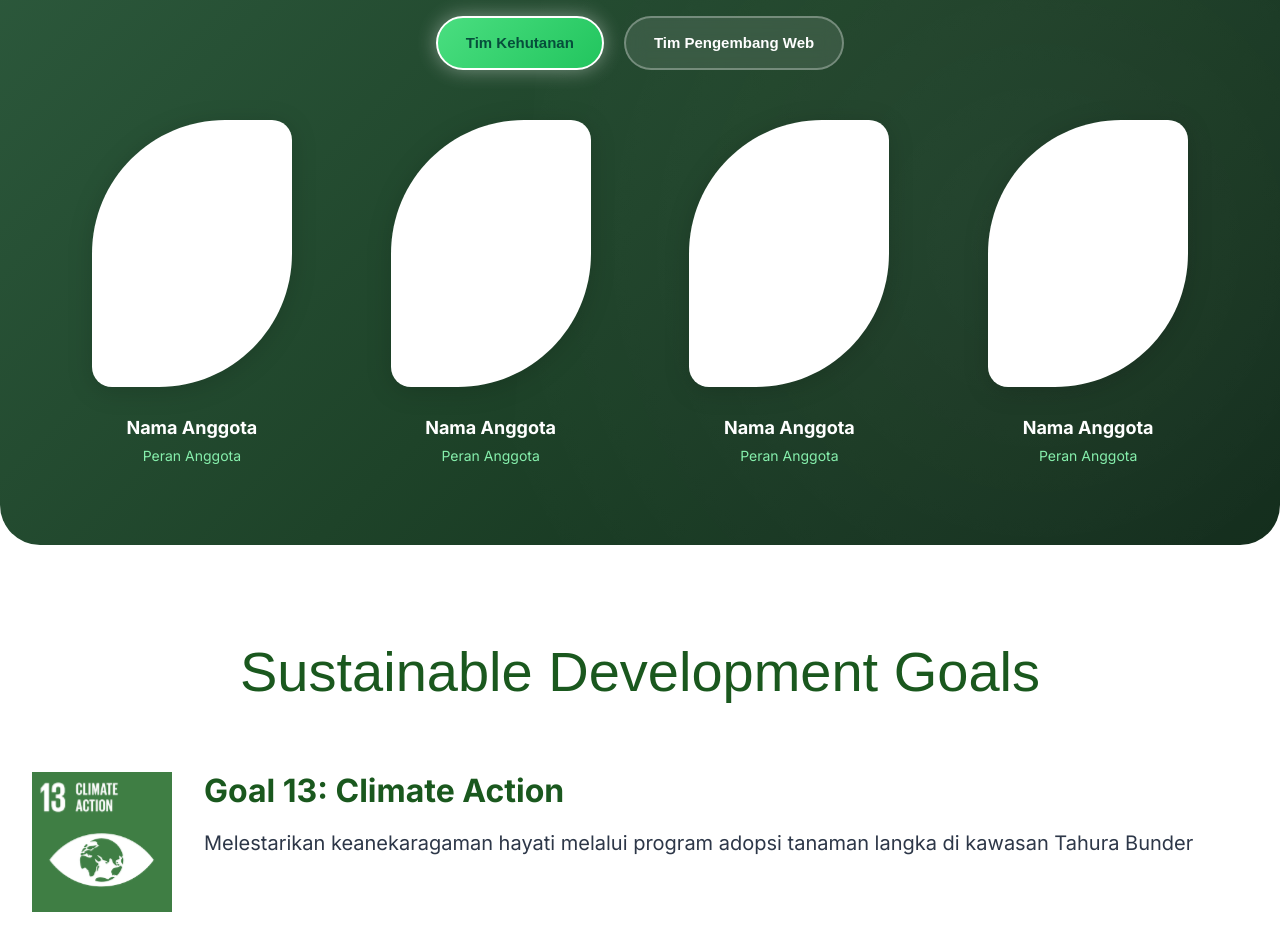
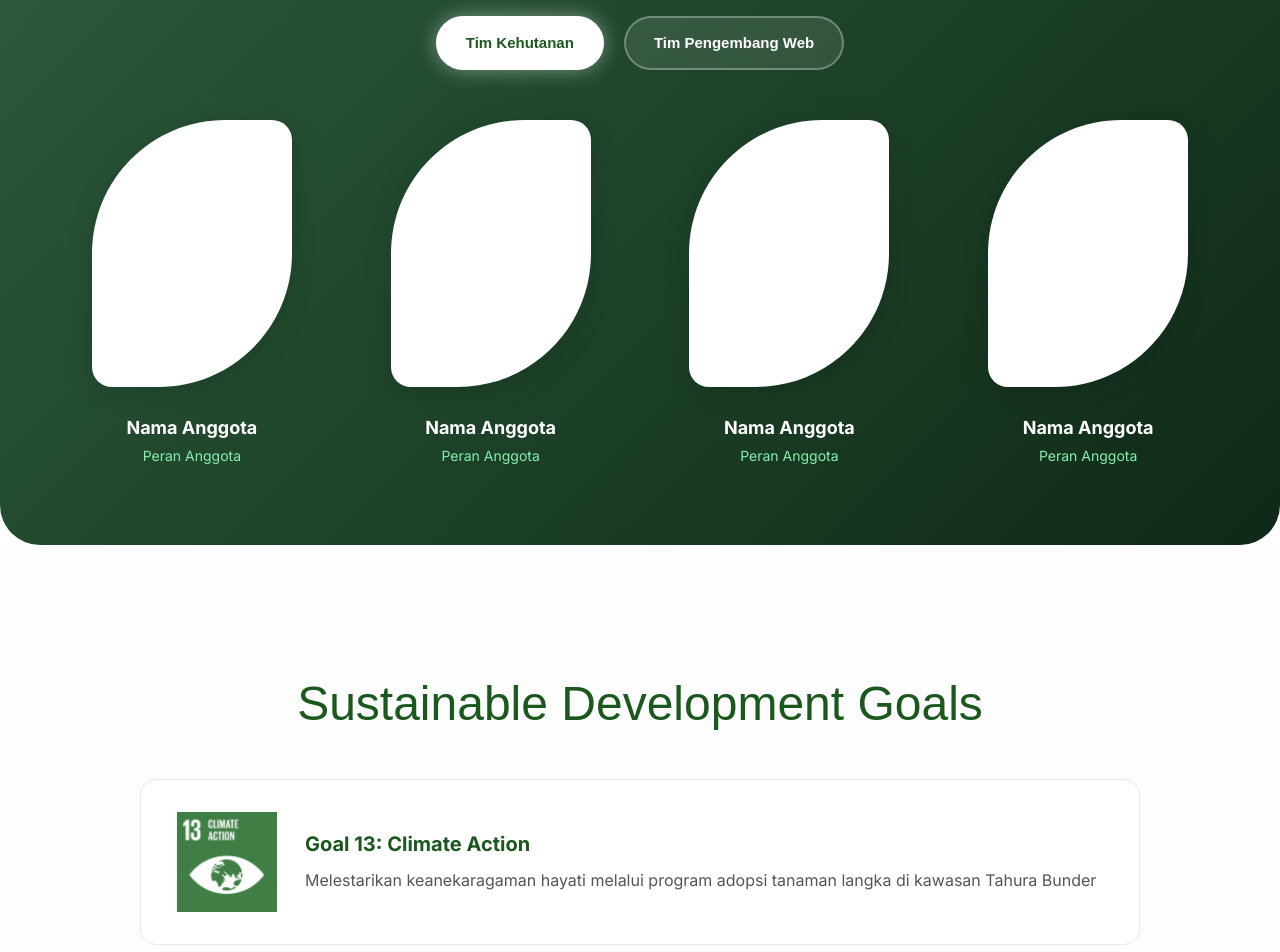
Before and after one commit to PohonKu/Frontend, a Next.js app: page / in a window 1280 px wide. Shown: the part 2520-3472 px from the top of the page. Built offline with nearby package versions, Linux system fonts and the light colour scheme; a web font is replaced by a local one.

Commit message:
feat: goals and teamMember section UI revison

```diff
--- a/src/components/home/GoalsSection.css
+++ b/src/components/home/GoalsSection.css
@@ -2,56 +2,48 @@
 
 .goals-section {
   width: 100%;
+  min-height: 90vh;
+  display: flex;
+  align-items: center;
   padding: 48px 16px;
   margin: 0;
-  background-color: #ffffff;
+  background-color: #FDFDFD;
 }
 
 @media (min-width: 640px) {
   .goals-section {
-    padding: 60px 20px;
+    padding: 56px 20px;
   }
 }
 
 @media (min-width: 768px) {
   .goals-section {
-    padding: 80px 32px;
+    padding: 64px 32px;
   }
 }
 
 @media (min-width: 1024px) {
   .goals-section {
-    padding: 96px 32px;
-  }
-}
-
-@media (min-width: 1400px) {
-  .goals-section {
-    padding: 120px 20px;
+    padding: 72px 48px;
   }
 }
 
 /* Container */
 .goals-container {
   width: 100%;
-  max-width: 1400px;
+  max-width: 1000px;
   margin: 0 auto;
 }
 
-/* Section Title — Mobile-first sizing */
+/* Section Title */
 .goals-title {
   font-family: var(--font-tilt), 'Tilt Warp', cursive;
   font-weight: 400;
-  font-style: normal;
   font-size: 28px;
   line-height: 1.1;
-  letter-spacing: 0%;
-  vertical-align: middle;
   color: #1A581E;
   text-align: center;
   margin: 0 0 32px 0;
-  word-break: break-word;
-  overflow-wrap: break-word;
 }
 
 @media (min-width: 480px) {
@@ -63,107 +55,79 @@
 
 @media (min-width: 640px) {
   .goals-title {
-    font-size: 40px;
-    margin-bottom: 44px;
+    font-size: 36px;
+    margin-bottom: 40px;
   }
 }
 
 @media (min-width: 768px) {
   .goals-title {
-    font-size: 48px;
-    margin-bottom: 56px;
+    font-size: 42px;
+    margin-bottom: 48px;
   }
 }
 
 @media (min-width: 1024px) {
   .goals-title {
-    font-size: 52px;
-    margin-bottom: 64px;
+    font-size: 48px;
   }
 }
 
-@media (min-width: 1200px) {
-  .goals-title {
-    font-size: 56px;
-    margin-bottom: 70px;
-  }
-}
-
-/* SDG List - VERTICAL STACK */
+/* SDG List */
 .sdg-list {
   display: flex;
   flex-direction: column;
-  gap: 28px;
+  gap: 16px;
 }
 
 @media (min-width: 640px) {
   .sdg-list {
-    gap: 40px;
+    gap: 20px;
   }
 }
 
-@media (min-width: 768px) {
-  .sdg-list {
-    gap: 50px;
-  }
-}
-
-@media (min-width: 1024px) {
-  .sdg-list {
-    gap: 60px;
-  }
-}
-
-@media (min-width: 1400px) {
-  .sdg-list {
-    gap: 80px;
-  }
-}
-
-/* SDG Item — Mobile-first: stacked vertically */
+/* SDG Item Card */
 .sdg-item {
   display: flex;
   flex-direction: column;
   align-items: center;
   text-align: center;
-  gap: 12px;
-  background: transparent;
-  border: none;
-  box-shadow: none;
-  padding: 0;
+  gap: 16px;
+  background: #fff;
+  border: 1px solid #e8e8e8;
+  border-radius: 16px;
+  padding: 24px;
+  transition: transform 0.3s ease, border-color 0.3s ease, box-shadow 0.3s ease;
+  cursor: default;
+}
+
+.sdg-item:hover {
+  transform: translateY(-4px);
+  border-color: #1A581E;
+  box-shadow: 0 8px 24px rgba(26, 88, 30, 0.08);
 }
 
 @media (min-width: 640px) {
   .sdg-item {
     flex-direction: row;
-    align-items: flex-start;
+    align-items: center;
     text-align: left;
-    gap: 20px;
+    gap: 24px;
+    padding: 28px 32px;
   }
 }
 
 @media (min-width: 768px) {
   .sdg-item {
     gap: 28px;
-  }
-}
-
-@media (min-width: 1024px) {
-  .sdg-item {
-    gap: 32px;
-  }
-}
-
-@media (min-width: 1400px) {
-  .sdg-item {
-    gap: 40px;
+    padding: 32px 36px;
   }
 }
 
 /* SDG Icon Block */
 .sdg-icon {
-  width: 70px;
-  height: 70px;
+  width: 64px;
+  height: 64px;
   display: flex;
   align-items: center;
   justify-content: center;
@@ -172,22 +136,15 @@
 
 @media (min-width: 640px) {
   .sdg-icon {
-    width: 100px;
-    height: 100px;
+    width: 80px;
+    height: 80px;
   }
 }
 
 @media (min-width: 768px) {
   .sdg-icon {
-    width: 120px;
-    height: 120px;
-  }
-}
-
-@media (min-width: 1024px) {
-  .sdg-icon {
-    width: 140px;
-    height: 140px;
+    width: 100px;
+    height: 100px;
   }
 }
 
@@ -201,42 +158,35 @@
 .sdg-content {
   display: flex;
   flex-direction: column;
-  gap: 10px;
+  gap: 8px;
   flex: 1;
 }
 
 @media (min-width: 768px) {
   .sdg-content {
-    gap: 16px;
+    gap: 10px;
   }
 }
 
 /* Title */
 .sdg-title {
   font-family: var(--font-sans), 'Inter', sans-serif;
-  font-size: 18px;
+  font-size: 16px;
   font-weight: 700;
   color: #1A581E;
   margin: 0;
-  line-height: 1.2;
+  line-height: 1.3;
 }
 
 @media (min-width: 640px) {
   .sdg-title {
-    font-size: 22px;
-    text-align: left;
+    font-size: 18px;
   }
 }
 
 @media (min-width: 768px) {
   .sdg-title {
-    font-size: 28px;
-  }
-}
-
-@media (min-width: 1024px) {
-  .sdg-title {
-    font-size: 32px;
+    font-size: 20px;
   }
 }
 
@@ -245,26 +195,19 @@
   font-family: var(--font-sans), 'Inter', sans-serif;
   font-size: 14px;
   font-weight: 400;
-  color: #2d3748;
+  color: #555;
   margin: 0;
-  line-height: 1.6;
+  line-height: 1.7;
 }
 
 @media (min-width: 640px) {
   .sdg-description {
-    font-size: 16px;
-    text-align: left;
+    font-size: 15px;
   }
 }
 
 @media (min-width: 768px) {
   .sdg-description {
-    font-size: 18px;
+    font-size: 16px;
   }
 }
-
-@media (min-width: 1024px) {
-  .sdg-description {
-    font-size: 20px;
-  }
-}
--- a/src/components/home/TeamMember.css
+++ b/src/components/home/TeamMember.css
@@ -55,33 +55,10 @@
 
 /* WEB TEAM - Gray/Green Gradient from palette */
 .team-member-container.web {
-  background: linear-gradient(135deg, #1A581E 0%, #2B2B2B 40%, #8B8B8B 100%);
+  background: linear-gradient(135deg, #2B2B2B 0%, #1A1A1A 100%);
 }
 
-/* Decorative background elements */
-.team-member-container::before {
-  content: '';
-  position: absolute;
-  top: -50%;
-  right: -20%;
-  width: 80%;
-  height: 200%;
-  background: radial-gradient(circle, rgba(255, 255, 255, 0.05) 0%, transparent 70%);
-  pointer-events: none;
-  animation: float 20s ease-in-out infinite;
-}
-
-@keyframes float {
-
-  0%,
-  100% {
-    transform: translate(0, 0) rotate(0deg);
-  }
-
-  50% {
-    transform: translate(20px, 40px) rotate(5deg);
-  }
-}
+/* Removed decorative floating background to keep it minimalist */
 
 /* Section Title - TILT WARP — Mobile-first sizing */
 .team-title {
@@ -229,13 +206,13 @@
 }
 
 .team-toggle-btn.forestry.active {
-  background: linear-gradient(135deg, #4ade80 0%, #22c55e 100%);
-  color: #064e3b;
+  background: #ffffff;
+  color: #1A581E;
 }
 
 .team-toggle-btn.web.active {
-  background: linear-gradient(135deg, #8B8B8B 0%, #2B2B2B 100%);
-  color: #ffffff;
+  background: #ffffff;
+  color: #2B2B2B;
 }
 
 /* Team Members Grid — Mobile-first: 1 column */
@@ -248,6 +225,8 @@
   position: relative;
   z-index: 1;
 }
+
+
 
 @media (min-width: 480px) {
   .team-members-grid {
@@ -278,8 +257,13 @@
   gap: 20px;
   width: 100%;
   max-width: 260px;
-  opacity: 0;
-  animation: fadeInUp 0.6s ease forwards;
+  opacity: 1;
+  transition: transform 0.3s ease, opacity 0.3s ease;
+  cursor: pointer;
+}
+
+.member-card:hover {
+  transform: translateY(-6px);
 }
 
 @media (min-width: 768px) {
@@ -336,40 +320,10 @@
 }
 
 .member-card:hover .member-image-wrapper {
-  transform: scale(1.08);
+  transform: scale(1.03);
 }
 
-/* FORESTRY team glow effect */
-.member-card.forestry .member-image-wrapper::before {
-  content: '';
-  position: absolute;
-  inset: -10px;
-  background: radial-gradient(circle, rgba(74, 222, 128, 0.4) 0%, transparent 70%);
-  opacity: 0;
-  transition: opacity 0.3s ease;
-  border-radius: 30px;
-  z-index: -1;
-}
 
-.member-card.forestry:hover .member-image-wrapper::before {
-  opacity: 1;
-}
-
-/* WEB team glow effect */
-.member-card.web .member-image-wrapper::before {
-  content: '';
-  position: absolute;
-  inset: -10px;
-  background: radial-gradient(circle, rgba(139, 139, 139, 0.4) 0%, transparent 70%);
-  opacity: 0;
-  transition: opacity 0.3s ease;
-  border-radius: 30px;
-  z-index: -1;
-}
-
-.member-card.web:hover .member-image-wrapper::before {
-  opacity: 1;
-}
 
 .member-image {
   width: 100%;
```
